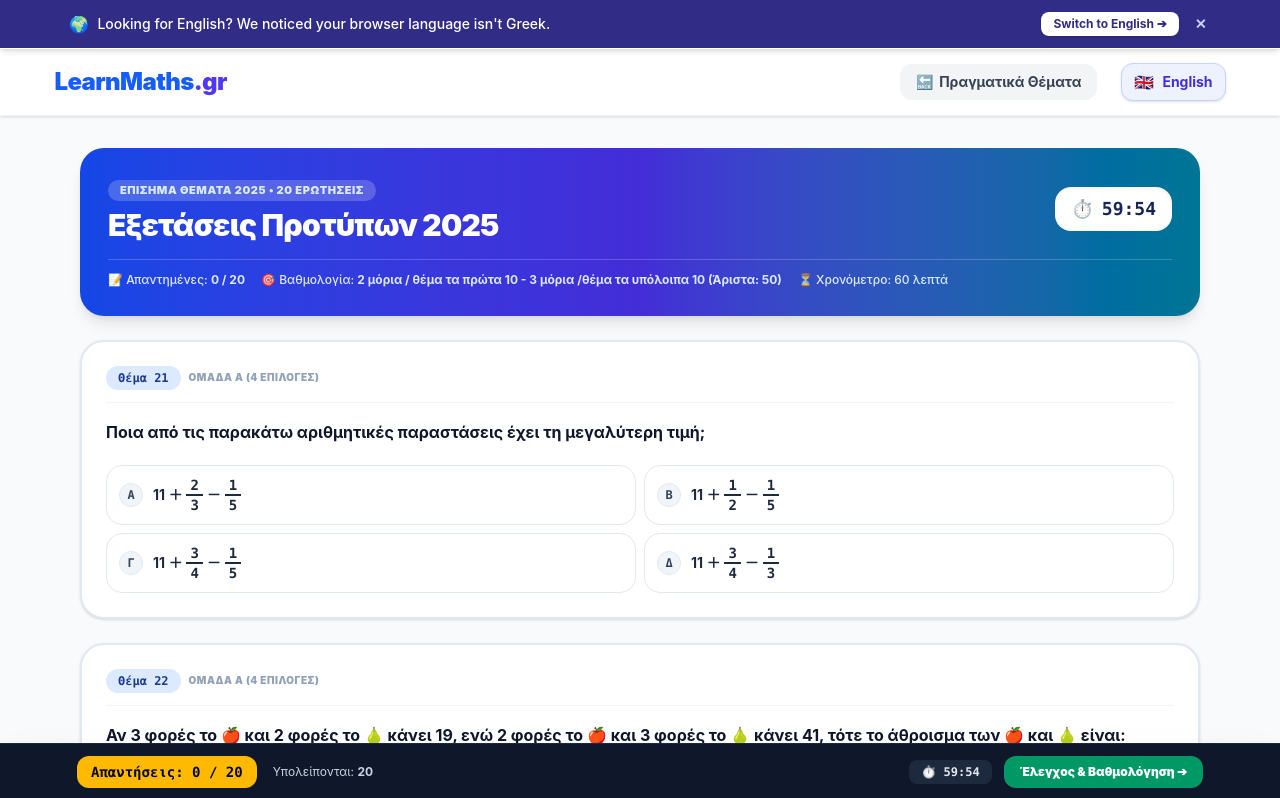
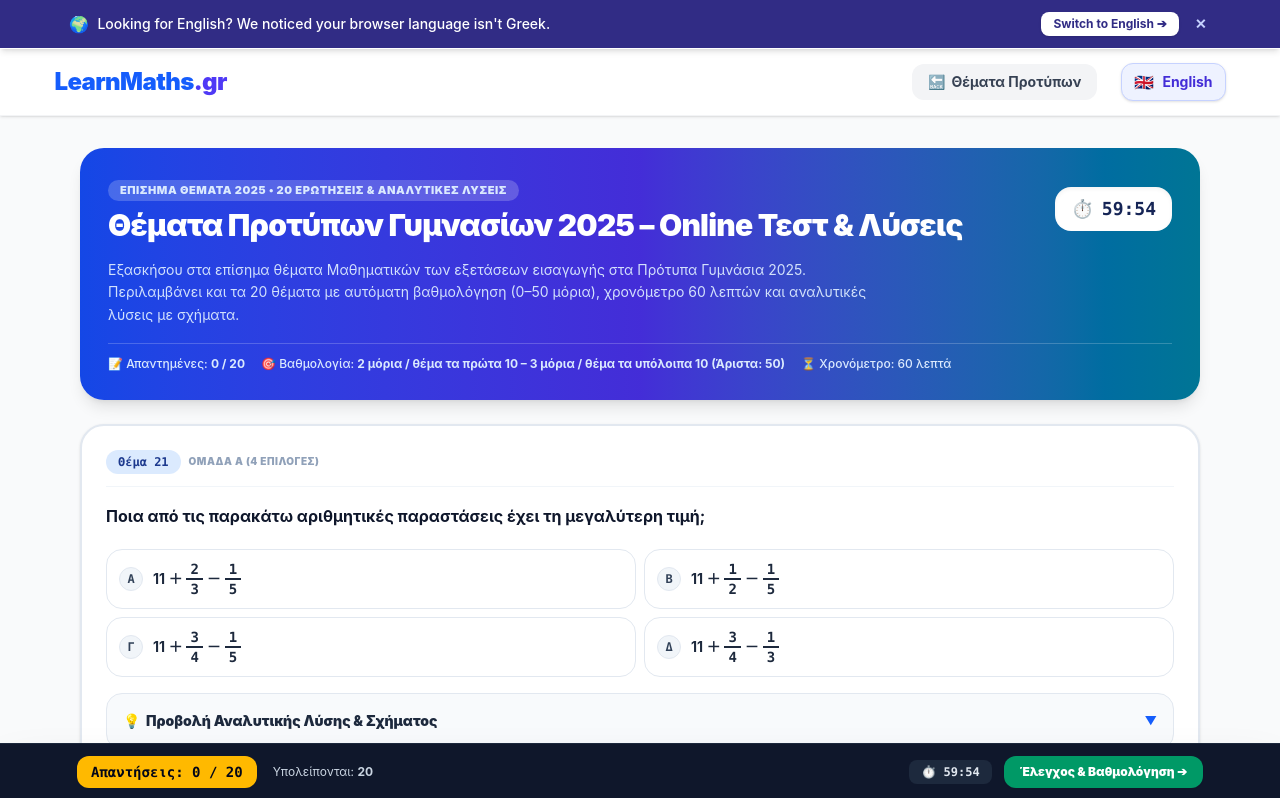
Before and after one commit to gkrimpas-lab/learn-maths-2026, a Next.js app: page /protipa/themata-2025 in a window 1280 px wide. Shown: the top 798 px of the page. Built offline with nearby package versions, Linux system fonts and the light colour scheme.

Commit message:
Update themata-2025.js

```diff
--- a/pages/protipa/themata-2025.js
+++ b/pages/protipa/themata-2025.js
@@ -1956,6 +1956,19 @@ const QUESTIONS_2025 = [
 ]
 const TOTAL_TIME_SECONDS = 60 * 60; // 60 λεπτά
 
+// Helper για ασφαλή μετατροπή JSX εκφωνήσεων (π.χ. Θέμα 26 & 32) σε απλό κείμενο για JSON-LD
+function extractPlainText(node) {
+  if (typeof node === 'string' || typeof node === 'number') return String(node);
+  if (Array.isArray(node)) return node.map(extractPlainText).join(' ');
+  if (node && typeof node === 'object' && node.props) {
+    if (node.props.num !== undefined && node.props.den !== undefined) {
+      return `${node.props.num}/${node.props.den}`;
+    }
+    return extractPlainText(node.props.children);
+  }
+  return '';
+}
+
 export default function Themata2025Page() {
   const router = useRouter();
   const [answers, setAnswers] = useState({});
@@ -1999,7 +2012,6 @@ export default function Themata2025Page() {
     let s = 0;
     QUESTIONS_2025.forEach((q, index) => {
       if (currentAnswers[q.id] === q.correctRaw) {
-        // Τα πρώτα 10 θέματα (index 0-9) παίρνουν 2 μόρια, τα υπόλοιπα 10 (index 10-19) παίρνουν 3 μόρια
         s += index < 10 ? 2 : 3;
       }
     });
@@ -2035,10 +2047,45 @@ export default function Themata2025Page() {
 
   const answeredCount = Object.keys(answers).length;
 
-  // Υπολογισμός συνολικού πλήθους σωστών απαντήσεων
   const correctCount = QUESTIONS_2025.filter(
     q => answers[q.id] === q.correctRaw
   ).length;
+
+  const schema2025 = [
+    {
+      "@type": "BreadcrumbList",
+      "itemListElement": [
+        { "@type": "ListItem", "position": 1, "name": "Αρχική", "item": "https://learnmaths.gr/" },
+        { "@type": "ListItem", "position": 2, "name": "Ενδεικτικά Θέματα Προτύπων 2026", "item": "https://learnmaths.gr/protipa/protipa" },
+        { "@type": "ListItem", "position": 3, "name": "Θέματα Προτύπων Γυμνασίων 2025", "item": "https://learnmaths.gr/protipa/themata-2025" }
+      ]
+    },
+    {
+      "@type": "Quiz",
+      "name": "Επίσημα Θέματα Μαθηματικών Προτύπων Γυμνασίων 2025 (Με Λύσεις)",
+      "description": "Διαδραστικό τεστ με τα 20 επίσημα θέματα Μαθηματικών των εξετάσεων εισαγωγής στα Πρότυπα Γυμνάσια 2025, χρονόμετρο 60 λεπτών, αυτόματη βαθμολόγηση (0-50) και αναλυτικές λύσεις.",
+      "educationalLevel": "ΣΤ' Δημοτικού",
+      "inLanguage": "el",
+      "isAccessibleForFree": true,
+      "provider": {
+        "@id": "https://learnmaths.gr/#organization"
+      },
+      "hasPart": QUESTIONS_2025.map((q) => {
+        const correctOpt = q.options.find((o) => o.raw === q.correctRaw);
+        const cleanPrompt = extractPlainText(q.promptText).replace(/\s+/g, ' ').trim();
+        return {
+          "@type": "Question",
+          "eduQuestionType": "Multiple choice",
+          "name": `Θέμα ${q.officialNumber} - Πρότυπα 2025`,
+          "text": cleanPrompt,
+          "acceptedAnswer": {
+            "@type": "Answer",
+            "text": correctOpt ? `${correctOpt.key}: ${correctOpt.raw}` : q.correctRaw
+          }
+        };
+      })
+    }
+  ];
 
   const renderQuestionVisual = (q) => {
     if (q.hasTable === 'table23') {
@@ -2116,7 +2163,6 @@ export default function Themata2025Page() {
       return (
         <div className="flex justify-center p-3 bg-slate-50 rounded-2xl border border-slate-200 overflow-x-auto my-3">
           <svg width="370" height="195" viewBox="0 0 370 195" className="select-none">
-            {/* Οριζόντιες γραμμές 0, 5, 10, 15, 20, 25, 30 */}
             {[0, 5, 10, 15, 20, 25, 30].map((val) => {
               const y = 140 - (val / 30) * 120;
               return (
@@ -2127,7 +2173,6 @@ export default function Themata2025Page() {
               );
             })}
 
-            {/* Στήλες ραβδογράμματος */}
             {[
               { lines: ['Αυγό', 'κότας'], val: 15, isAnimal: true },
               { lines: ['Γάλα', 'αγελάδας'], val: 15, isAnimal: true },
@@ -2146,7 +2191,6 @@ export default function Themata2025Page() {
               return (
                 <g key={idx}>
                   <rect x={x} y={y} width="22" height={h} fill={col.isAnimal ? '#0284c7' : '#0369a1'} rx="2" />
-
                   {col.lines.length === 1 ? (
                     <text x={cx} y="156" fontSize="8" fontWeight="bold" textAnchor="middle" fill="#334155">
                       {col.lines[0]}
@@ -2168,7 +2212,6 @@ export default function Themata2025Page() {
     if (q.hasSvg === 'cube34') {
       const cx = 105;
       const cy = 76;
-
       const ux = 22;
       const uy = 12.7;
       const vx = -22;
@@ -2246,12 +2289,7 @@ export default function Themata2025Page() {
         <div className="flex justify-center p-3 bg-slate-50 rounded-2xl border border-slate-200 my-3">
           <svg width="180" height="180" viewBox="0 0 160 160" className="select-none">
             <rect x="20" y="20" width="120" height="120" fill="#ffffff" stroke="#1e293b" strokeWidth="2.5" />
-            <polygon
-              points="80,50 110,80 80,110 50,80"
-              fill="#64748b"
-              stroke="#1e293b"
-              strokeWidth="2"
-            />
+            <polygon points="80,50 110,80 80,110 50,80" fill="#64748b" stroke="#1e293b" strokeWidth="2" />
             <polygon points="50,20 80,50 50,80 20,50" fill="#ffffff" stroke="#1e293b" strokeWidth="2" />
             <polygon points="110,20 140,50 110,80 80,50" fill="#ffffff" stroke="#1e293b" strokeWidth="2" />
             <polygon points="20,110 50,80 80,110 50,140" fill="#ffffff" stroke="#1e293b" strokeWidth="2" />
@@ -2316,10 +2354,11 @@ export default function Themata2025Page() {
 
   return (
     <Layout
-      title="🏛️ Πραγματικά Θέματα 2025 - Πρότυπα Σχολεία | LearnMaths.gr"
-      description="Επίσημα θέματα εξετάσεων εισαγωγής στα Πρότυπα Σχολεία 2025: 20 θέματα, 2 μόρια ανά θέμα τα 10 πρώτα, 3 μόρια ανά θέμα τα υπόλοιπα 10 (0-50 μόρια), χρονόμετρο και αναλυτικές λύσεις."
-      backUrl="/protipa/pragmatika-themata"
-      backText="Πραγματικά Θέματα"
+      title="Θέματα Προτύπων 2025 – Επίσημα Θέματα & Αναλυτικές Λύσεις | LearnMaths.gr"
+      description="Λύσε online τα επίσημα θέματα Μαθηματικών για τα Πρότυπα Γυμνάσια 2025: 20 ερωτήσεις πολλαπλής επιλογής, 2 μόρια τα 10 πρώτα & 3 μόρια τα υπόλοιπα 10 (0-50 μόρια), χρονόμετρο και αναλυτικές λύσεις με σχήματα."
+      schemaData={schema2025}
+      backUrl="/protipa/protipa"
+      backText="Θέματα Προτύπων"
       hideFooter={true}
     >
       <div className="py-6 sm:py-8 space-y-6 pb-28 sm:pb-32">
@@ -2329,10 +2368,10 @@ export default function Themata2025Page() {
           <div className="flex flex-col sm:flex-row justify-between items-start sm:items-center gap-4">
             <div className="space-y-1.5">
               <span className="inline-block bg-white/20 px-3 py-0.5 rounded-full text-[11px] font-black uppercase tracking-wider text-blue-100">
-                Επισημα Θεματα 2025 • 20 Ερωτησεις
+                Επίσημα Θέματα 2025 • 20 Ερωτήσεις & Αναλυτικές Λύσεις
               </span>
               <h1 className="text-xl sm:text-2xl md:text-3xl font-black tracking-tight">
-                Εξετάσεις Προτύπων 2025
+                Θέματα Προτύπων Γυμνασίων 2025 – Online Τεστ & Λύσεις
               </h1>
             </div>
 
@@ -2346,9 +2385,13 @@ export default function Themata2025Page() {
             )}
           </div>
 
+          <p className="text-xs sm:text-sm text-blue-100/95 leading-relaxed max-w-3xl">
+            Εξασκήσου στα επίσημα θέματα Μαθηματικών των εξετάσεων εισαγωγής στα Πρότυπα Γυμνάσια 2025. Περιλαμβάνει και τα 20 θέματα με αυτόματη βαθμολόγηση (0–50 μόρια), χρονόμετρο 60 λεπτών και αναλυτικές λύσεις με σχήματα.
+          </p>
+
           <div className="flex flex-wrap items-center gap-4 text-xs font-medium text-blue-100 border-t border-white/20 pt-3">
             <span>📝 Απαντημένες: <strong>{answeredCount} / 20</strong></span>
-            <span>🎯 Βαθμολογία: <strong>2 μόρια / θέμα τα πρώτα 10 - 3 μόρια /θέμα τα υπόλοιπα 10 (Άριστα: 50)</strong></span>
+            <span>🎯 Βαθμολογία: <strong>2 μόρια / θέμα τα πρώτα 10 – 3 μόρια / θέμα τα υπόλοιπα 10 (Άριστα: 50)</strong></span>
             <span>{timerEnabled ? '⏳ Χρονόμετρο: 60 λεπτά' : '⏳ Χρονόμετρο: Ανενεργό'}</span>
           </div>
         </div>
@@ -2358,10 +2401,10 @@ export default function Themata2025Page() {
           <div className="bg-white border-2 border-blue-300 rounded-3xl p-6 shadow-md text-center space-y-3">
             <span className="text-4xl block">🏆</span>
             <h2 className="text-xl sm:text-2xl font-black text-slate-900">
-              Αποτέλεσμα Εξέτασης 2025
+              Αποτέλεσμα Εξέτασης Προτύπων 2025
             </h2>
             <div className="inline-block bg-blue-50 border border-blue-200 px-6 py-2.5 rounded-2xl">
-              <span className="text-xs font-bold text-blue-800 uppercase block">Τελικο Σκορ</span>
+              <span className="text-xs font-bold text-blue-800 uppercase block">Τελικό Σκορ</span>
               <span className="text-3xl sm:text-4xl font-mono font-black text-blue-700">
                 {score} / 50
               </span>
@@ -2380,7 +2423,7 @@ export default function Themata2025Page() {
 
         {/* LIST OF 20 QUESTIONS */}
         <form onSubmit={handleSubmit} className="space-y-6">
-          {QUESTIONS_2025.map((q, qIdx) => {
+          {QUESTIONS_2025.map((q) => {
             const userChoice = answers[q.id];
             const isCorrect = userChoice === q.correctRaw;
             const pointsValue = q.officialNumber <= 30 ? 2 : 3;
@@ -2414,9 +2457,9 @@ export default function Themata2025Page() {
                 </div>
 
                 {/* ΕΚΦΩΝΗΣΗ */}
-                <p className="text-sm sm:text-base text-slate-900 font-bold leading-relaxed whitespace-pre-line">
+                <div className="text-sm sm:text-base text-slate-900 font-bold leading-relaxed whitespace-pre-line">
                   {q.promptText}
-                </p>
+                </div>
 
                 {/* ΣΧΗΜΑΤΑ / ΠΙΝΑΚΕΣ */}
                 {renderQuestionVisual(q)}
@@ -2460,20 +2503,30 @@ export default function Themata2025Page() {
                   })}
                 </div>
 
-                {/* ΕΠΕΞΗΓΗΣΗ ΜΕΤΑ ΤΗΝ ΥΠΟΒΟΛΗ */}
-                {submitted && (
-                  <div className={`p-4 rounded-2xl text-xs sm:text-sm leading-relaxed border ${
-                    isCorrect
-                      ? 'bg-emerald-100/60 text-emerald-950 border-emerald-200'
-                      : 'bg-rose-100/60 text-rose-950 border-rose-200'
-                  }`}>
-                    <div className="font-black mb-1 flex items-center gap-1.5">
+                {/* ΕΠΕΞΗΓΗΣΗ: Πάντα στο DOM για SEO (σε <details> πριν την υποβολή, ανοιχτή μετά) */}
+                <details
+                  open={submitted}
+                  className={`group rounded-2xl text-xs sm:text-sm leading-relaxed border transition ${
+                    submitted
+                      ? isCorrect
+                        ? 'bg-emerald-100/60 text-emerald-950 border-emerald-200'
+                        : 'bg-rose-100/60 text-rose-950 border-rose-200'
+                      : 'bg-slate-50 text-slate-800 border-slate-200'
+                  }`}
+                >
+                  <summary className="p-3.5 sm:p-4 font-black cursor-pointer list-none flex items-center justify-between gap-2 select-none">
+                    <span className="flex items-center gap-1.5">
                       <span>💡</span>
-                      <span>Μαθηματική Επεξήγηση:</span>
-                    </div>
-                    <div className="font-medium whitespace-pre-line">{q.explain}</div>
+                      <span>{submitted ? 'Μαθηματική Επεξήγηση:' : 'Προβολή Αναλυτικής Λύσης & Σχήματος'}</span>
+                    </span>
+                    {!submitted && (
+                      <span className="text-xs font-bold text-blue-600 group-open:rotate-180 transition-transform">▼</span>
+                    )}
+                  </summary>
+                  <div className="px-3.5 pb-4 sm:px-4 pt-2 border-t border-slate-200/60 font-medium whitespace-pre-line">
+                    {q.explain}
                   </div>
-                )}
+                </details>
               </div>
             );
           })}
```
